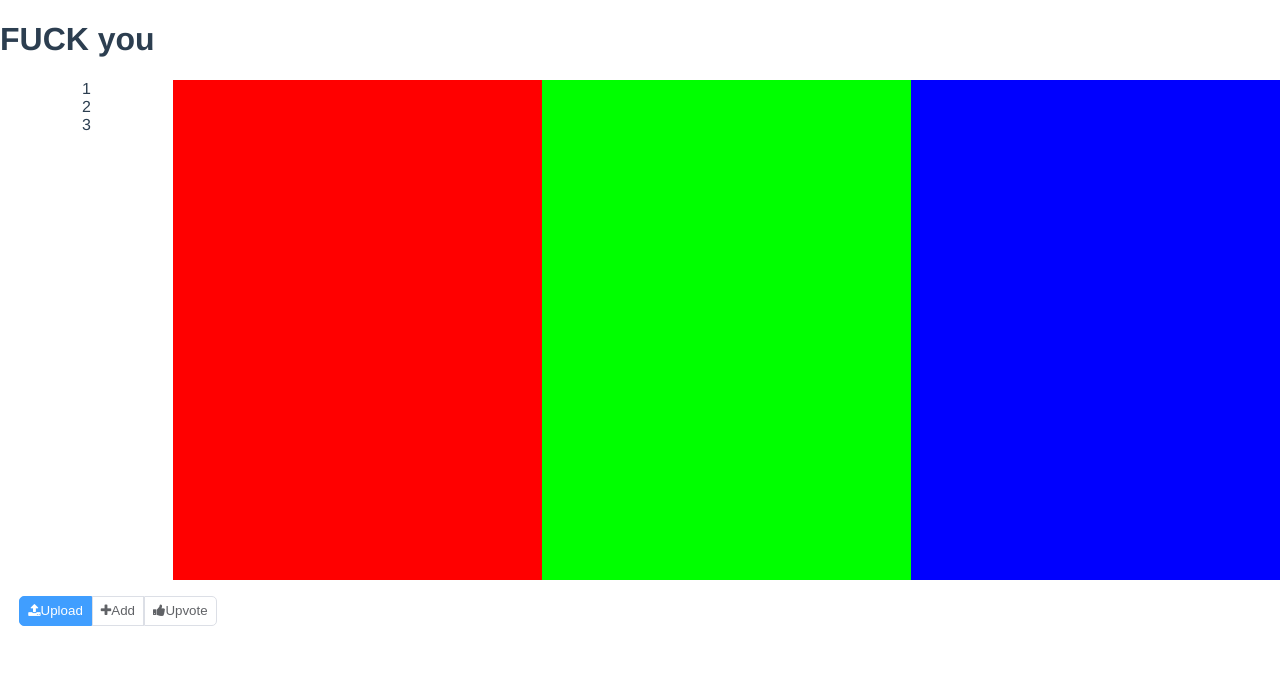
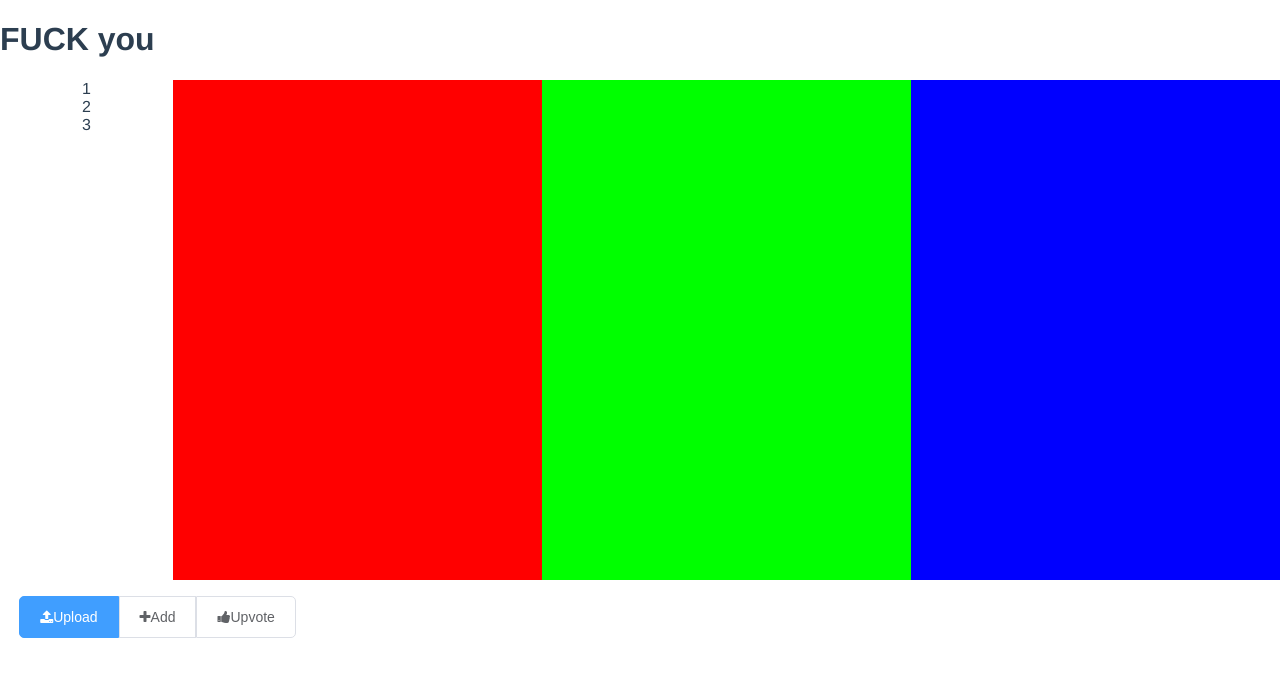
Before and after one commit to divasatanica/coma-comp, a Vue app: page /#/ in a window 1280 px wide. Shown: the top 676 px of the page. Built offline with nearby package versions, Linux system fonts and the light colour scheme.

Commit message:
add: 添加size配置项，四种不同尺寸

```diff
--- a/src/home/button/basic_button.vue
+++ b/src/home/button/basic_button.vue
@@ -1,6 +1,8 @@
 <template>
   <button class="basic-btn transition-01"
-  :class="{[`cm-button-${type}`]: true, 'is-disabled': realDisabled}"
+  :class="{[`cm-button-${type}`]: true,
+            'is-disabled': realDisabled,
+            [`cm-button--${size}`]: true}"
   :disabled="realDisabled"
   @click="action"
   >
@@ -37,6 +39,10 @@ export default {
     action: {
       type: Function,
       default: function () {}
+    },
+    size: {
+      type: String,
+      default: 'default'
     }
   },
   data () {
@@ -70,7 +76,6 @@ export default {
 <style lang="scss">
 
 .basic-btn {
-  padding: 0.4rem 0.5rem;
   margin: 0;
   border-radius: 3px;
   cursor: pointer;
@@ -84,6 +89,21 @@ export default {
 
 @import './color_sets.scss';
 
-
+.cm-button--mini {
+  padding: 7px 15px;
+  font-size: 12px;
+}
+.cm-button--small {
+  padding: 9px 15px;
+  font-size: 12px;
+}
+.cm-button--medium {
+  padding: 10px 20px;
+  font-size: 14px;
+}
+.cm-button--default {
+  padding: 12px 20px;
+  font-size: 14px;
+}
 
 </style>
```
